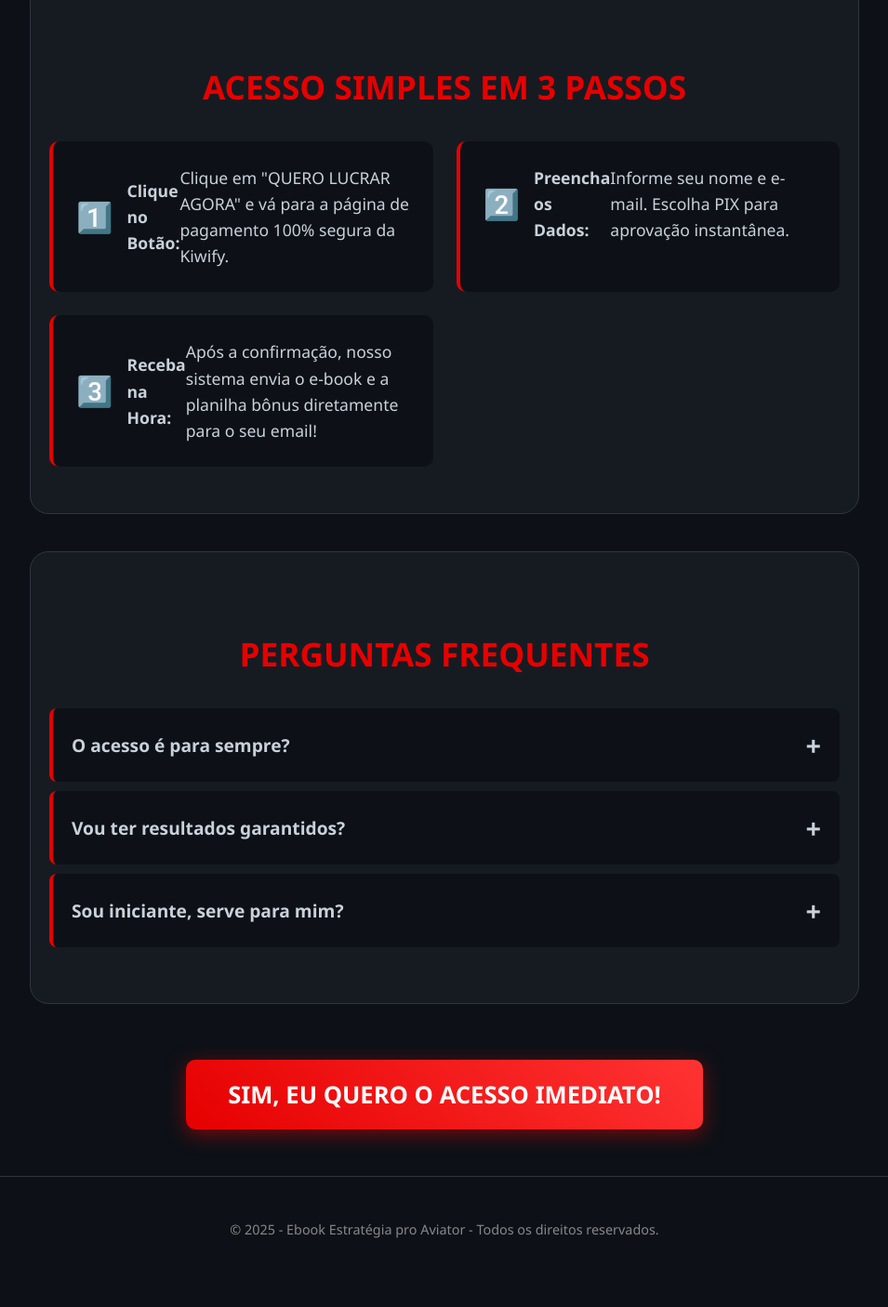
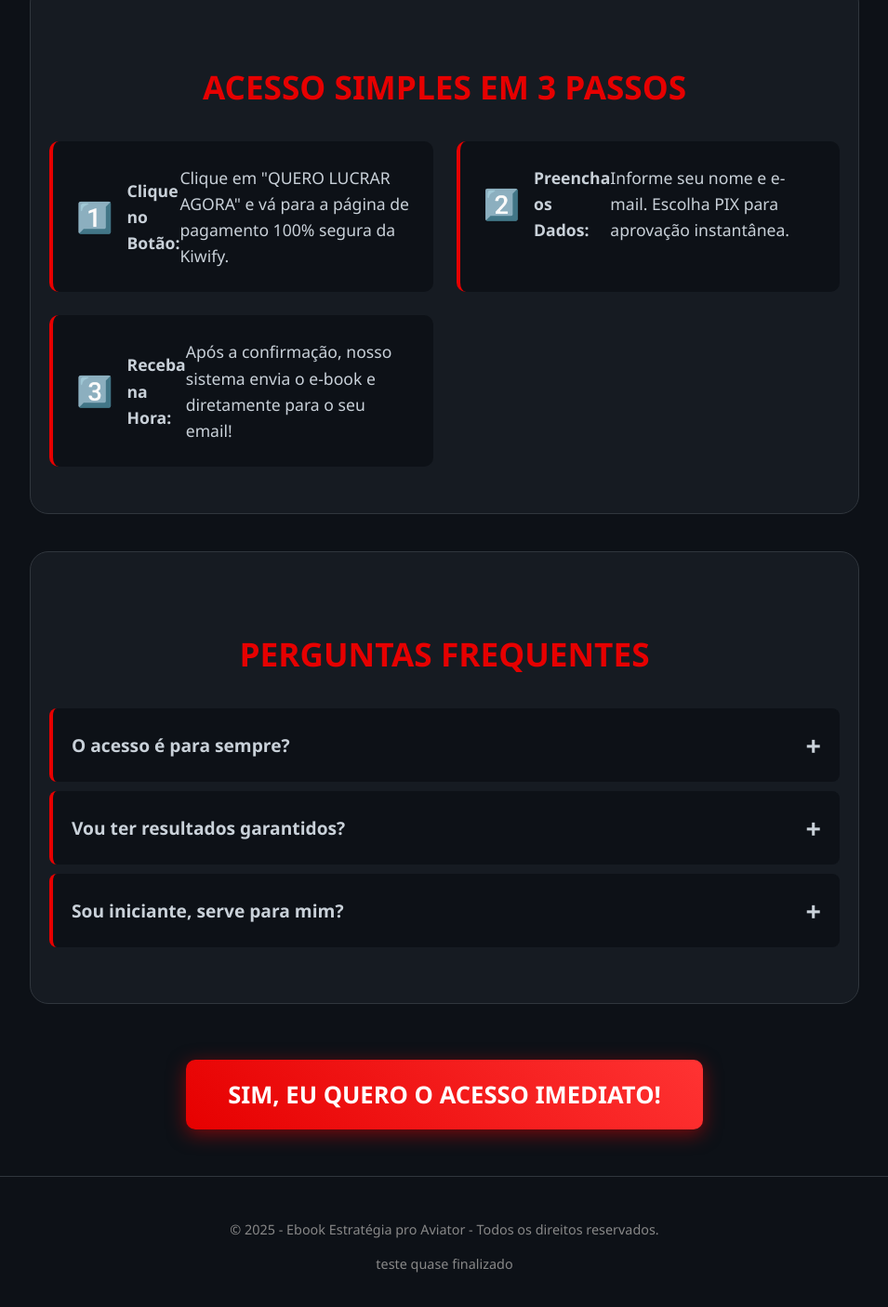
Before and after one commit to Leonardo28l13/Lucrando-com-o-aviator, a plain HTML site: page index.html in a window 1280 px wide. Shown: the part 2014-3420 px from the top of the page at 93% size, without its empty margins (162-1117 px from the left). Before the commit the page ends 3392 px from the top, so only its background shows below. Drawn offline with Linux system fonts and the light colour scheme.

Commit message:
Update index.html

```diff
--- a/index.html
+++ b/index.html
@@ -291,7 +291,7 @@
     <div class="grid-container">
       <div class="grid-item" style="animation-delay: 0.2s;"><p><span class="icon">1️⃣</span> <strong>Clique no Botão:  </strong>    Clique em "QUERO LUCRAR AGORA" e vá para a página de pagamento 100% segura da Kiwify.</p></div>
       <div class="grid-item" style="animation-delay: 0.4s;"><p><span class="icon">2️⃣</span> <strong>Preencha os Dados:  </strong>    Informe seu nome e e-mail. Escolha PIX para aprovação instantânea.</p></div>
-      <div class="grid-item" style="animation-delay: 0.6s;"><p><span class="icon">3️⃣</span> <strong>Receba na Hora:   </strong>    Após a confirmação, nosso sistema envia o e-book e a planilha bônus diretamente para o seu email!</p></div>
+      <div class="grid-item" style="animation-delay: 0.6s;"><p><span class="icon">3️⃣</span> <strong>Receba na Hora:   </strong>    Após a confirmação, nosso sistema envia o e-book e diretamente para o seu email!</p></div>
     </div>
   </div>
 
@@ -320,6 +320,7 @@
   <footer>
 
     <p>© 2025 - Ebook Estratégia pro Aviator - Todos os direitos reservados.</p>
+    <p>teste quase finalizado </p>
   </footer>
 
   <script>
```
